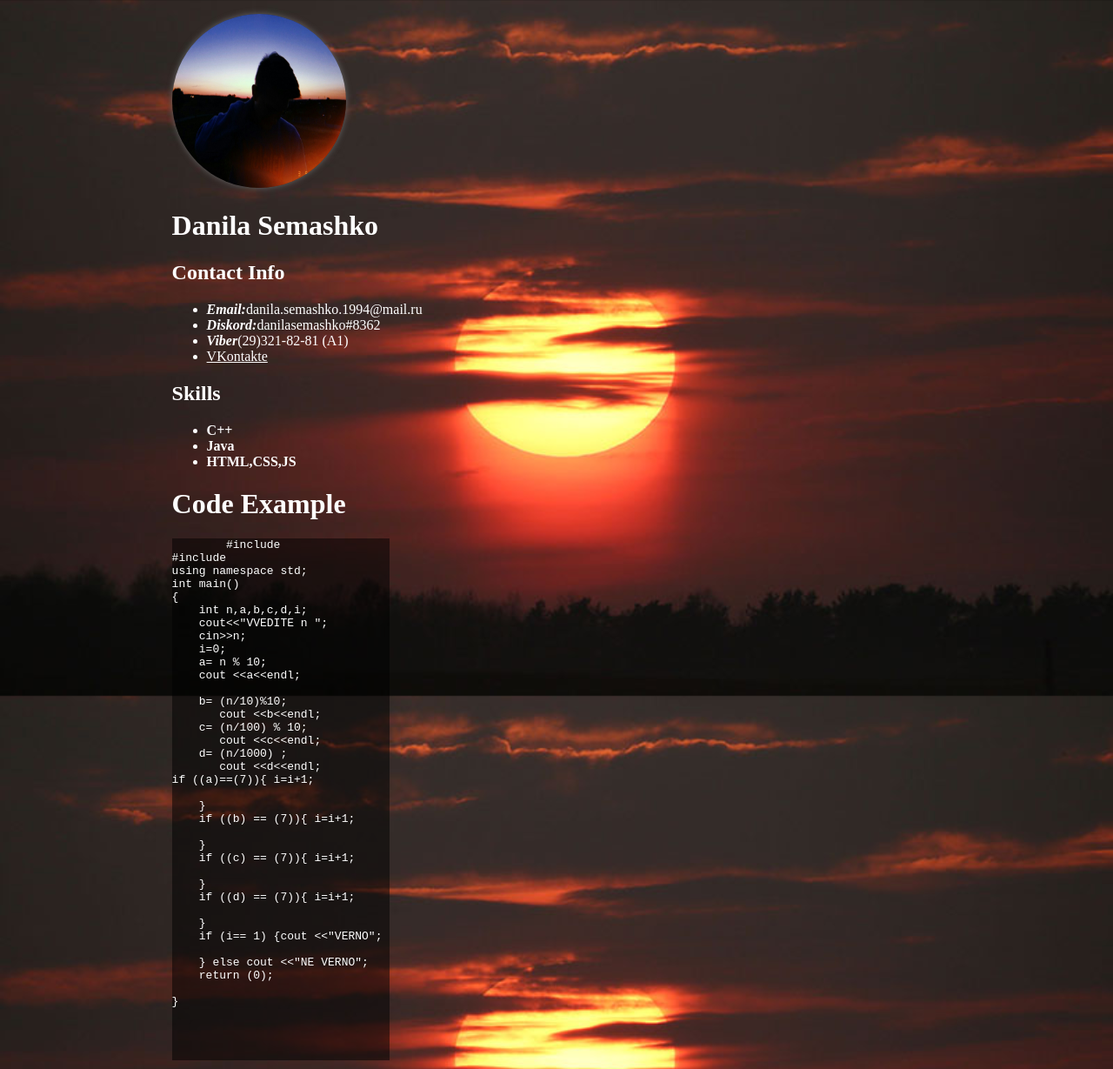
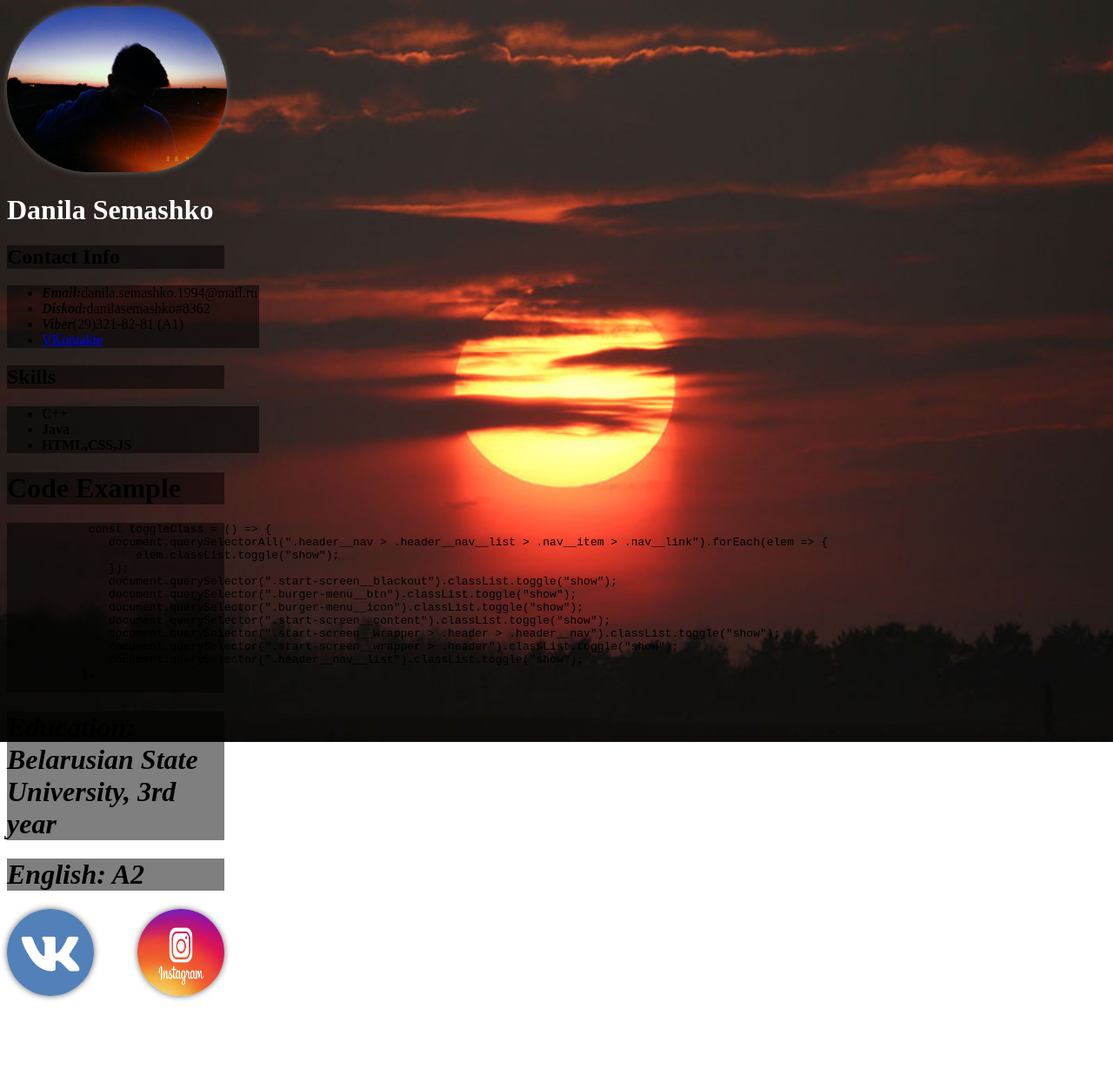
Before and after one commit to danilasemashko/rsschool-cv, a plain HTML site: page index.html in a window 1280 px wide. Shown: the top 1229 px of the page at 87% size. After the commit the page ends 1165 px from the top, so only its background shows below. Drawn offline with Linux system fonts and the light colour scheme.

Commit message:
Update index.html

```diff
--- a/index.html
+++ b/index.html
@@ -1,108 +1,82 @@
 <!DOCTYPE html>
 <html>
+
 <head>
    <meta charset="UTF-8">
    <title>CV</title>
+   <link href="style.css" rel="stylesheet">
 </head>
 
-<link href="style.css" rel="stylesheet">
-  <body style="background-attachment: fixed" topmargin="0" >
-  	<div class="center">
+<body>
+   <div class="mainDiv">
       <header>
-  	<div>
-  <p><img src="photo2.jpg" width="200px" height="200" alt="photo" class="round"> <h1 class="name">Danila Semashko</h1></p>
-</div>
+         <img src="photo2.jpg" width="20%" height="100%" alt="photo" class="round">
+         <h1 class="name">Danila Semashko</h1>
+
       </header>
 
       <main>
          <div>
- <p><h2 class="name">Contact Info</h2></p>
- <ul class="name">
+            <section>
+               <h2 class="text">Contact Info</h2>
+               <ul class="text">
                   <li><i><b>Email:</i></b>danila.semashko.1994@mail.ru</li>
- 	<li><i><b>Diskord:</b></i>danilasemashko#8362</li>
+                  <li><i><b>Diskod:</b></i>danilasemashko#8362</li>
                   <li><i><b>Viber</b></i>(29)321-82-81 (A1)</li>
- 	<li><a class="name" href="https://vk.com/id167531279">VKontakte</a></li>
+                  <li><a href="https://vk.com/id167531279">VKontakte</a></li>
+               </ul>
+            </section>
+         </div>
+         <div>
+            <h2 class="text">Skills</h2>
+            <ul class="text">
+               <b>
+                  <li>C++</li>
+                  <li>Java</li>
+                  <li>HTML,CSS,JS</li>
+               </b>
             </ul>
          </div>
+         <h1 class="text"><b>Code Example</b> </h1>
+         <pre class="text">
+            const toggleClass = () => {
+               document.querySelectorAll(".header__nav > .header__nav__list > .nav__item > .nav__link").forEach(elem => {
+                   elem.classList.toggle("show");
+               });
+               document.querySelector(".start-screen__blackout").classList.toggle("show");
+               document.querySelector(".burger-menu__btn").classList.toggle("show");
+               document.querySelector(".burger-menu__icon").classList.toggle("show");
+               document.querySelector(".start-screen__content").classList.toggle("show");
+               document.querySelector(".start-screen__wrapper > .header > .header__nav").classList.toggle("show");
+               document.querySelector(".start-screen__wrapper > .header").classList.toggle("show");
+               document.querySelector(".header__nav__list").classList.toggle("show");
+           };
+         </pre>
 
          <div>
-	<p><h2 class="name">Skills</h2></p>
-<ul class="name">
-	<b><li>C++</li>
-	<li>Java</li>
-	<li>HTML,CSS,JS</li></b>
+            <h1 class="text"><b><i>Education: Belarusian State University, 3rd year</i></b></h1>
+            <h1 class="text"><b><i>English: A2</i></b></h1>
 
-</ul>
-</div>
-<p><h1 class="name"><b>Code Example</b> </h1></p>
-
-<div class="text" >
-<pre class="name" >
-	#include <iostream>
-#include <math.h>
-using namespace std;
-int main()
-{
-    int n,a,b,c,d,i;
-    cout&lt&lt"VVEDITE n ";
-    cin>>n;
-    i=0;
-    a= n % 10;
-    cout &lt&lta&lt&ltendl;
-
-    b= (n/10)%10;
-       cout &lt&ltb&lt&ltendl;
-    c= (n/100) % 10;
-       cout &lt&ltc&lt&ltendl;
-    d= (n/1000) ;
-       cout &lt&ltd&lt&ltendl;
-if ((a)==(7)){ i=i+1;
-
-    }
-    if ((b) == (7)){ i=i+1;
-
-    }
-    if ((c) == (7)){ i=i+1;
-
-    }
-    if ((d) == (7)){ i=i+1;
-
-    }
-    if (i== 1) {cout &lt&lt"VERNO";
-
-    } else cout &lt&lt"NE VERNO";
-    return (0);
-
-}
-
-
-
-
-</pre>
          </div>
 
-<div>
-	<p><h1 class="name"><b><i>English: A2</i></b></h1></p>
-
-</div>
       </main>
 
 
       <footer>
+         <footer>
             <div class="vk">
-<span><a href="https://vk.com/id167531279"><img src="vk.jpg" width="100"
-   height="100" alt="Пример" class="round2"></a></span>
+               <span><a href="https://vk.com/id167531279"><img src="vk.jpg" width="100" height="100" alt="Пример"
+                        class="round2"></a></span>
             </div>
 
             <div class="vk">
                <span><a href="https://www.instagram.com/hallo__everybody/"><img src="instagram.jpg" width="100"
                         height="100" alt="Пример" class="round3"></a></span>
             </div>
+
          </footer>
-
-
-
 
    </div>
 </body>
+
 </html>
```
Lines whose indentation alone changed are shown as unchanged.
